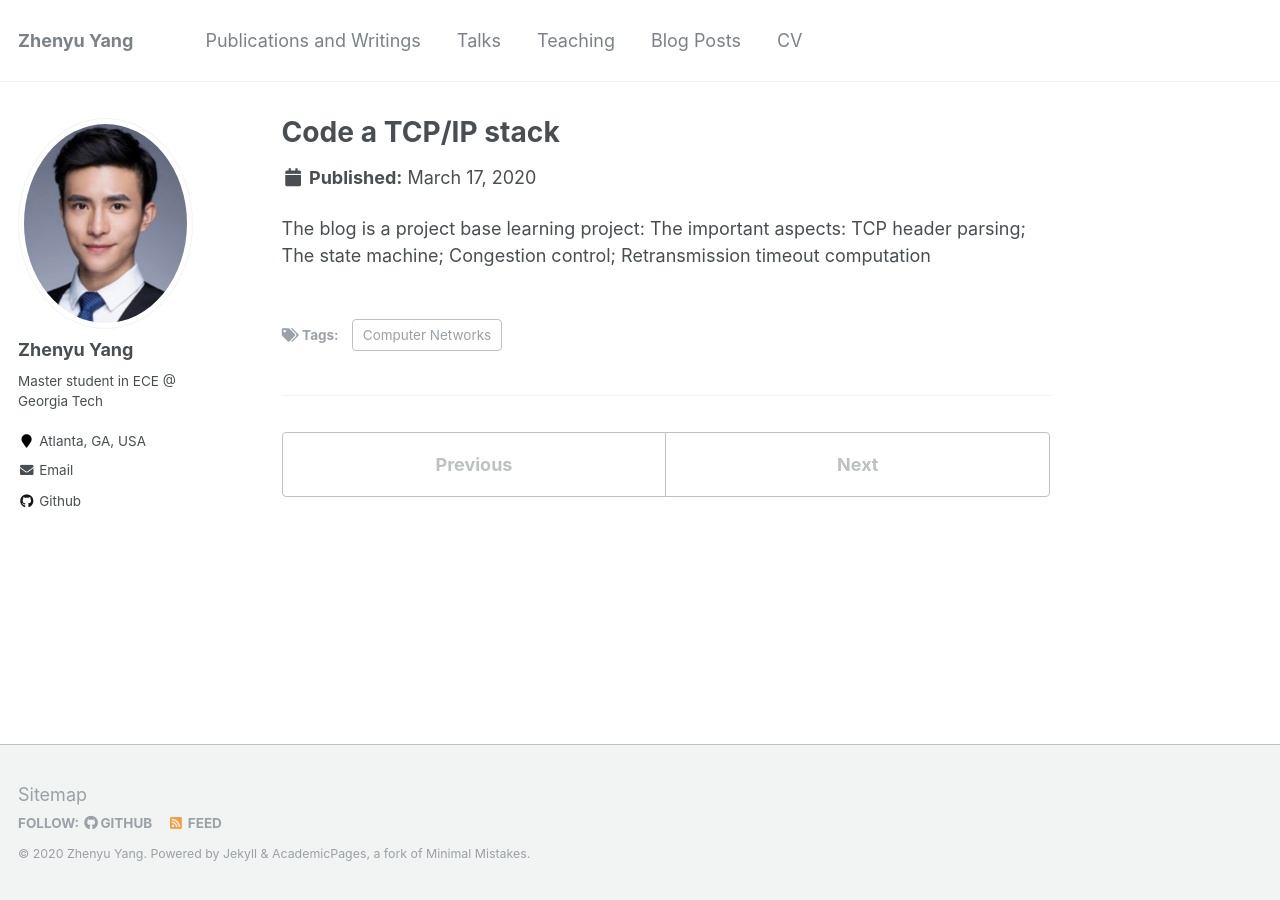
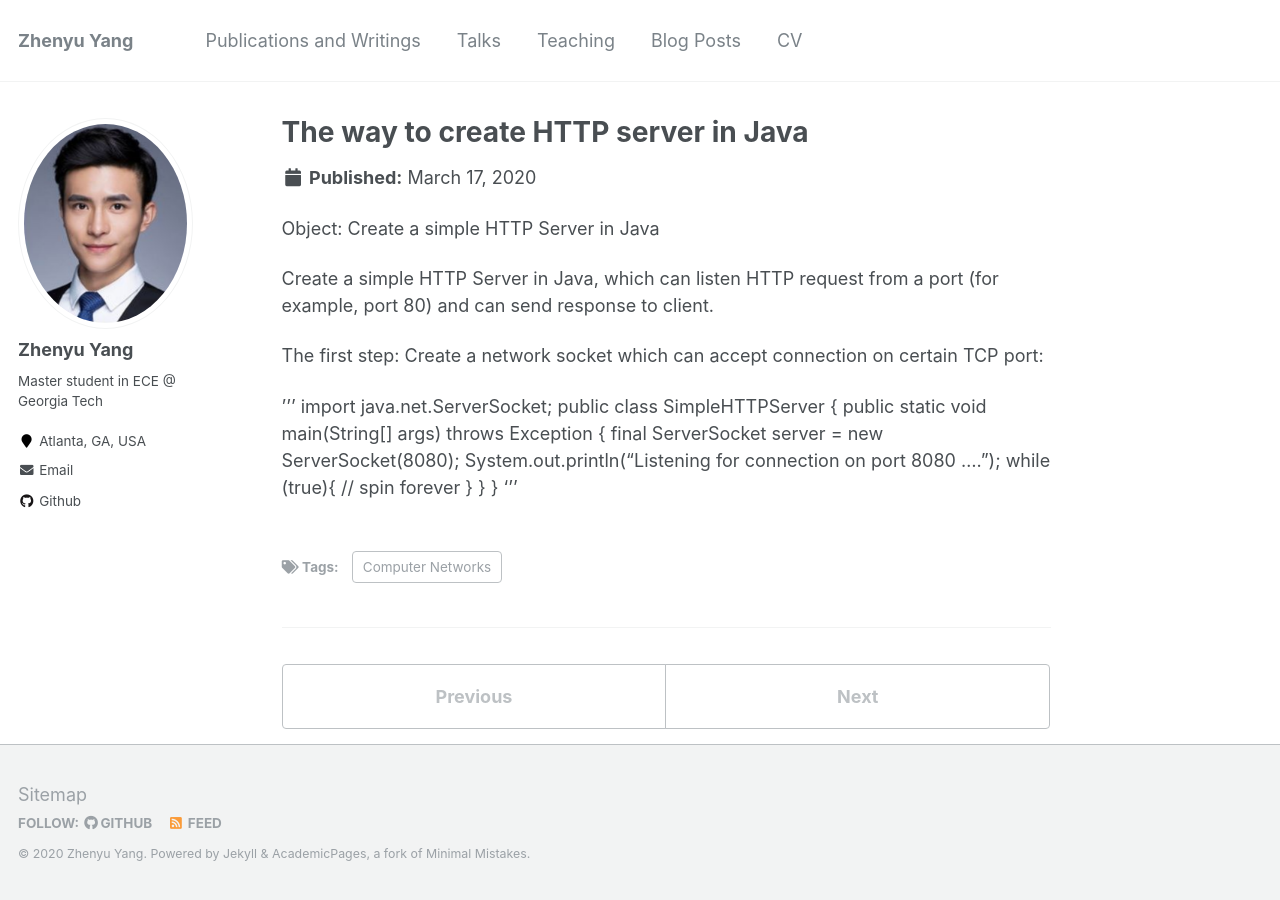
Before and after one commit to azpeteryang/azpeteryang.github.io, a Jekyll site: the page built from _posts/2020-05-16-blog-post-1.md, in a window 1280 px wide. Built offline with Jekyll 4.4.1, drawn with Linux system fonts in a browser that asks for light colours.

Commit message:
Update 2020-05-16-blog-post-1.md

```diff
--- a/_posts/2020-05-16-blog-post-1.md
+++ b/_posts/2020-05-16-blog-post-1.md
@@ -1,11 +1,26 @@
 ---
-title: 'Code a TCP/IP stack'
+title: 'The way to create HTTP server in Java'
 date: 2020-03-17
 permalink: /posts/2020/03/blog-post-2/
 tags:
   - Computer Networks
 ---
 
-The blog is a project base learning project:
-The important aspects:
-TCP header parsing; The state machine; Congestion control; Retransmission timeout computation
+Object: Create a simple HTTP Server in Java
+
+Create a simple HTTP Server in Java, which can listen HTTP request from a port (for example, port 80) and can send response to client.
+
+The first step: Create a network socket which can accept connection on certain TCP port:
+
+'''
+import java.net.ServerSocket;
+public class SimpleHTTPServer {
+public static void main(String[] args) throws Exception {
+final ServerSocket server = new ServerSocket(8080);
+System.out.println("Listening for connection on port 8080 ....");
+while (true){
+// spin forever
+}
+}
+}
+'''
```
